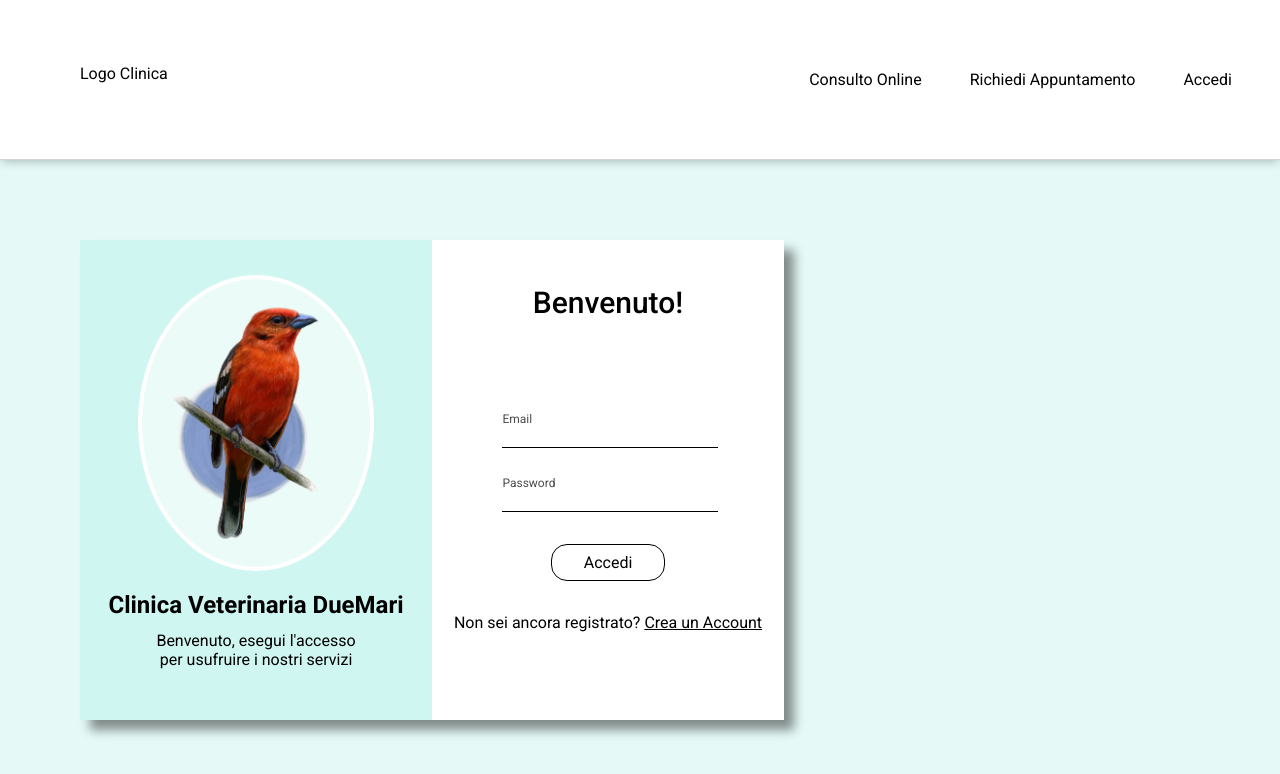
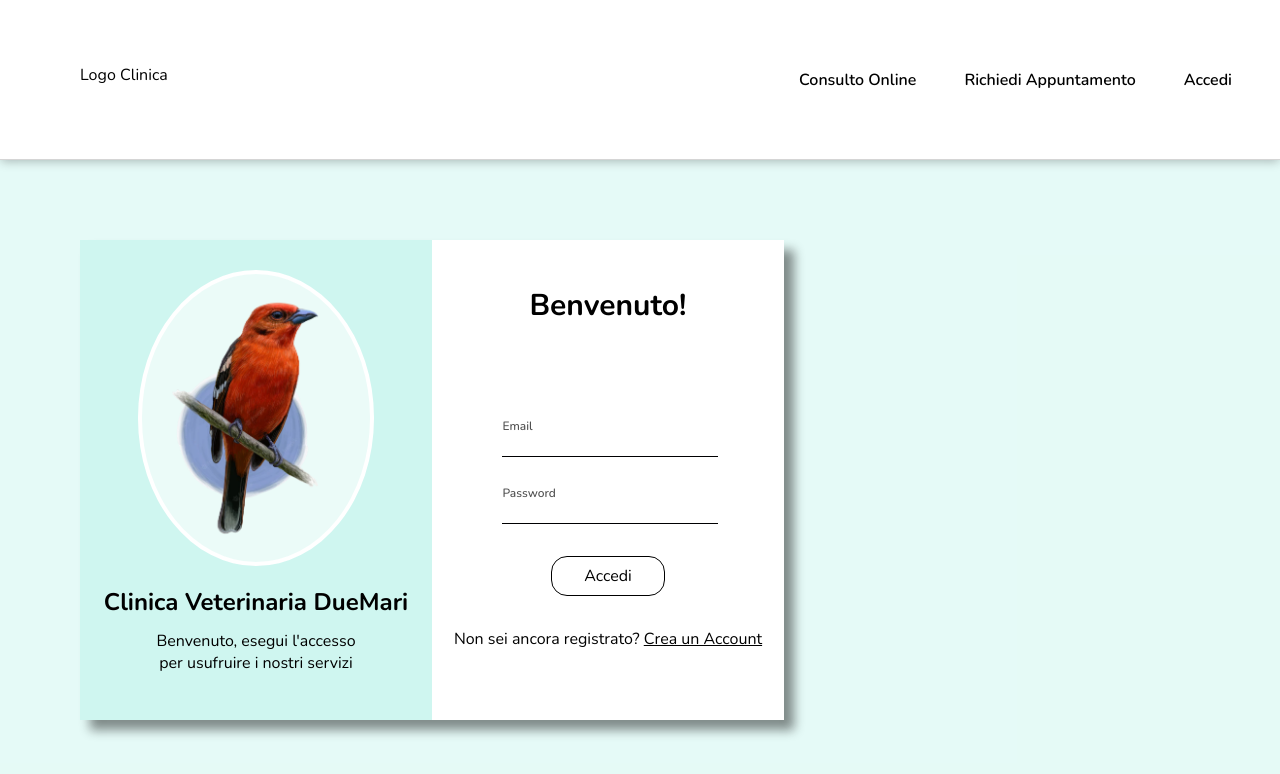
Before and after one commit to Germanilu/ClinicaVeterinariaDueMari, a React (Create React App) app: page /login in a window 1280 px wide. Shown: the top 774 px of the page. Built offline with nearby package versions, Linux system fonts and the light colour scheme.

Commit message:
Feat: Edit font

```diff
--- a/src/App.scss
+++ b/src/App.scss
@@ -1,6 +1,6 @@
-@import url('https://fonts.googleapis.com/css2?family=Roboto:wght@300;400;500;700;900&display=swap');
+@import url('https://fonts.googleapis.com/css2?family=Nunito:wght@200;300;400;500;600;700;900&display=swap');
 
 *{
-    font-family: 'Roboto', sans-serif;
+    font-family: 'Nunito', sans-serif;
     // outline: 1px solid red;
 }
--- a/src/Components/Header/Header.scss
+++ b/src/Components/Header/Header.scss
@@ -23,4 +23,5 @@
     align-items: center;
     justify-content: space-between;
     gap: 3em;
+    font-weight: 600;
 }
--- a/src/Containers/User/Login/Login.scss
+++ b/src/Containers/User/Login/Login.scss
@@ -44,30 +44,29 @@
     object-fit: contain;
 }
 
+h2{
+    font-weight: 700;
+}
+
 .containerImg > p {
     max-width: 60%;
     text-align: center;
     margin-top: -0.5em;
+    font-weight: 400;
 }
 
 .containerDataLogin{
     width: 50%;
     height: 100%;
-    background-color: rgb(255, 255, 255)
+    background-color: rgb(255, 255, 255);
 }
 
 .containerDataLogin > h1{
     @include flex();
     margin-top: 1.5em;
     font-weight: 500;
-    font-size: 30px
-}
-
-.containerDataLogin > h3{
-    @include flex();
-    color: rgba(0, 0, 0, 0.671);
-    margin-top: 1.5em;
-    margin-bottom: -2em
+    font-size: 30px;
+    font-weight: 700;
 }
 
 .inputsContainer{
@@ -86,6 +85,7 @@
     font-size: 12px;
     color: rgba(0, 0, 0, 0.705);
     margin-bottom: -1px;
+    font-weight: 500;
 }
 
 input{
@@ -94,7 +94,7 @@
     //To unable border style default & on Focus
     border: none;
     outline: none;
-    border-bottom: 1px solid rgb(0, 0, 0);
+    border-bottom: 1px solid rgb(0, 0, 0.705);
 }
 
 .buttonLogin{
```
